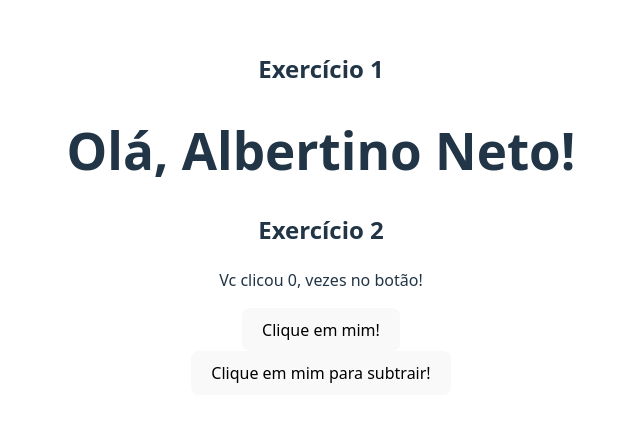
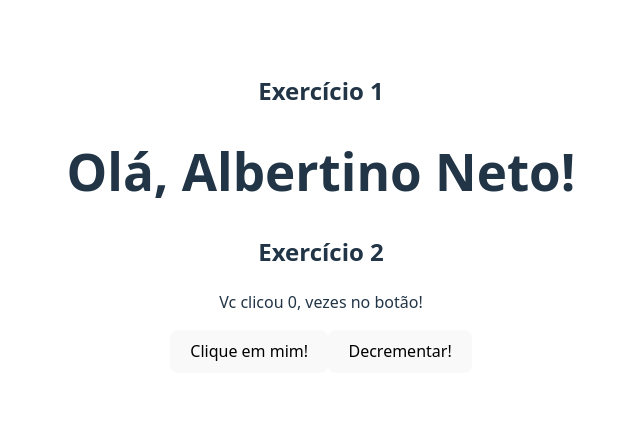
Before and after one commit to albeneto-git/app-fundamentos-react, a React (Vite) app: page / in a window 1280 px wide. Shown: the part 187-608 px from the top of the page, without its empty margins (319-959 px from the left). Built offline with nearby package versions, Linux system fonts and the light colour scheme.

Commit message:
Alteração do label do botão para Decrementar

```diff
--- a/src/components/Exercises.jsx
+++ b/src/components/Exercises.jsx
@@ -13,8 +13,7 @@ const Counter = () => {
         <div>
             <p>Vc clicou {count}, vezes no botão!</p>
             <button onClick={()=>{setCount(count + 1)}}>Clique em mim!</button>
-            <br />
-            <button onClick={()=>{ count > 0 ? setCount(count - 1) : setCount(0)}}>Clique em mim para subtrair!</button>
+            <button onClick={()=>{ count > 0 ? setCount(count - 1) : setCount(0)}}>Decrementar!</button>
         </div>
     );
 };
```
